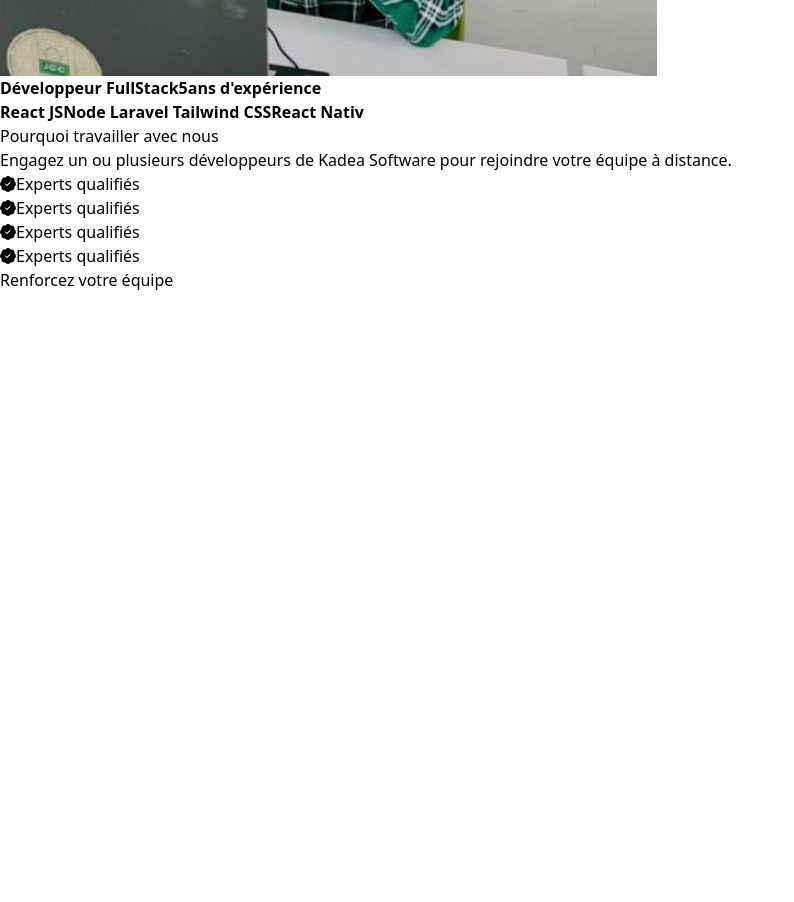
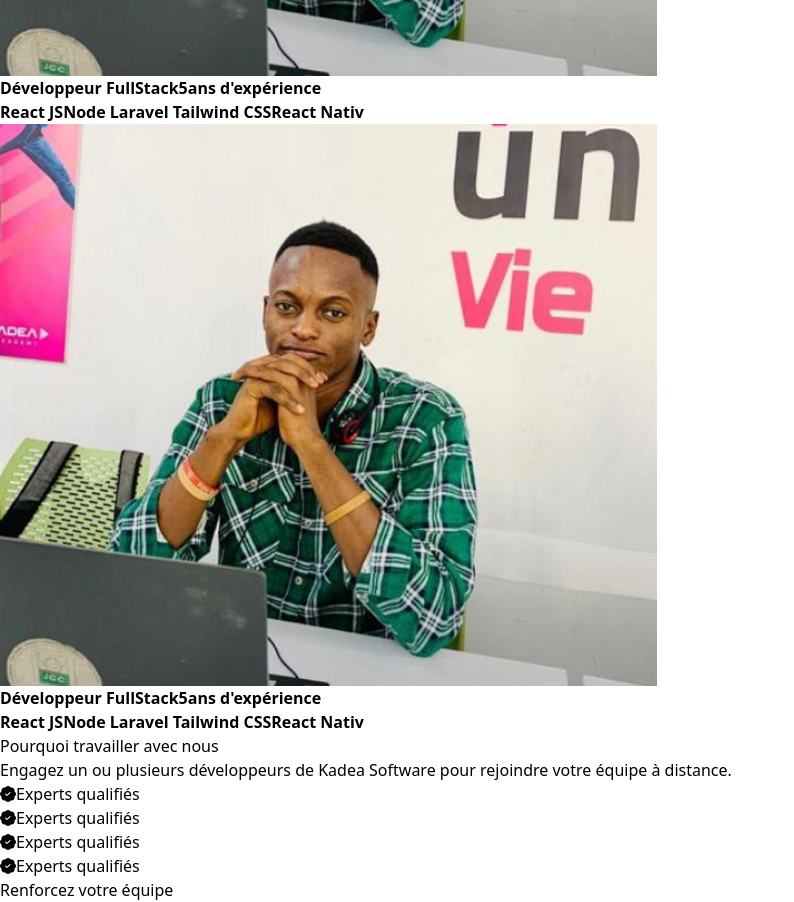
Before and after one commit to BelieveMb/Bjr11.i, a React (Vite) app: page / in a window 1280 px wide. Shown: the part 6640-7542 px from the top of the page, without its empty margins (0-794 px from the left). Before the commit the page ends 6932 px from the top, so only its background shows below. Built offline with nearby package versions, Linux system fonts and the light colour scheme.

Commit message:
end style of profile card

```diff
--- a/src/components/homepage/ProfilerCard.jsx
+++ b/src/components/homepage/ProfilerCard.jsx
@@ -3,7 +3,7 @@ import ImgDev from '../../../public/images/believe.png'
 
 function ProfilerCard() {
   return (
-    <div className="bg-red-500 w-[50%] p-4 rounded-lg shadow-lg">
+    <div className="bg-red-500  p-4 rounded-lg shadow-lg">
         <div>
             <img src={ImgDev} alt="nos développeurs" className="w-[40rem] rounded-lg mx-auto" />
         </div>
--- a/src/components/homepage/YoursAvantages.jsx
+++ b/src/components/homepage/YoursAvantages.jsx
@@ -5,8 +5,13 @@ import ProfilerCard from './ProfilerCard'
 function YoursAvantages() {
   return (
     <section className='bg-gray-50 flex flex-col justify-between gap-5   lg:flex-row  px-8 py-6 lg:px-16 lg:py-10'>
-        <div className='lg:w-1/2'>
-            <ProfilerCard />
+        <div className='w-1/2 flex flex-row gap-1'>
+            <span className='mt-20 -ml-5 '>
+                <ProfilerCard />
+            </span>
+            <span className=' '>
+                <ProfilerCard />
+            </span>
         </div>
 
         <div className='lg:w-1/2'>
```
